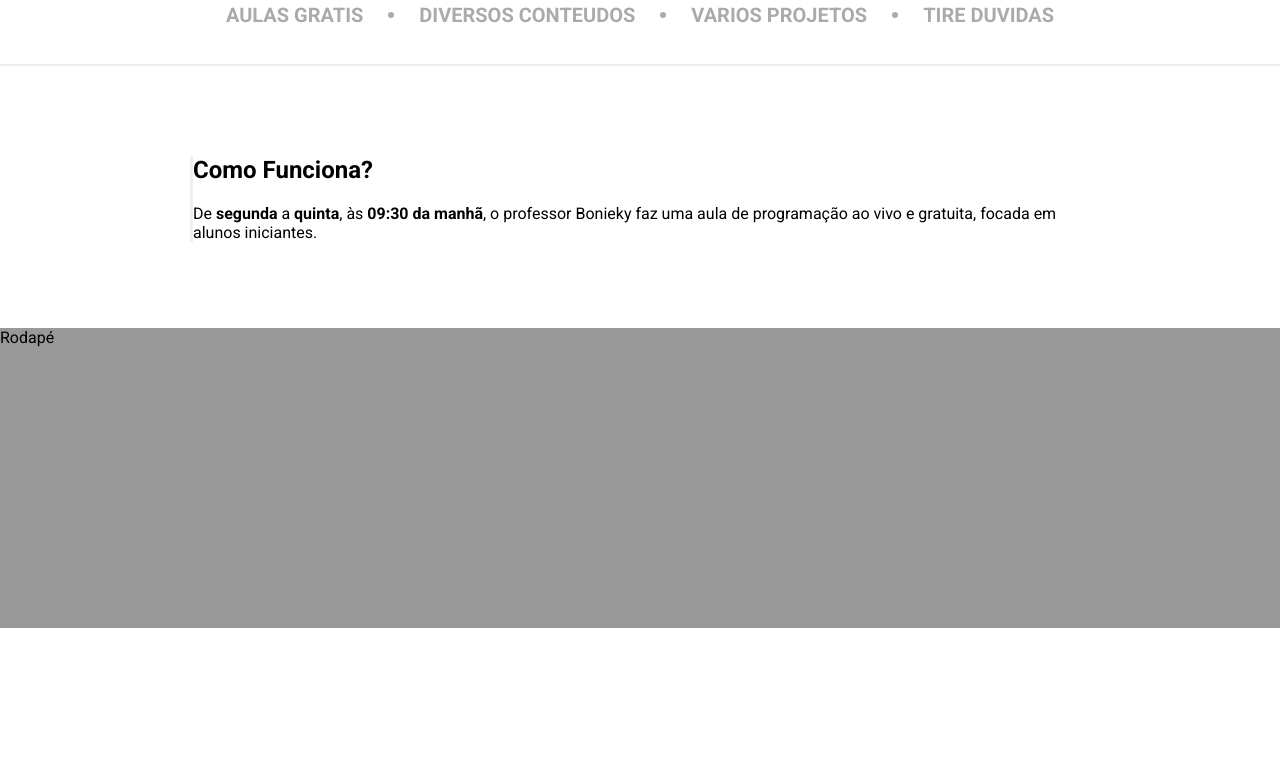
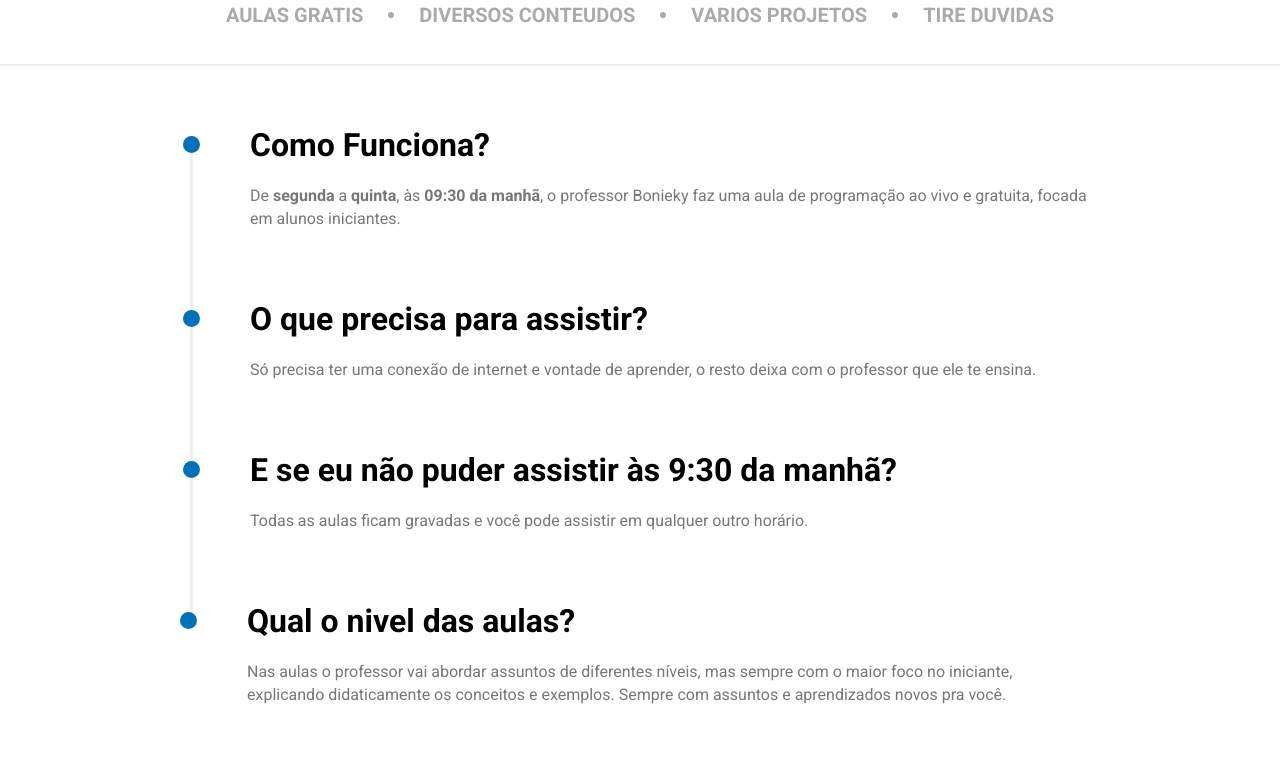
Before and after one commit to Hirook4/Email-Cadastro, a plain HTML site: page index.html in a window 1280 px wide. Shown: the part 619-1392 px from the top of the page. Before the commit the page ends 1247 px from the top, so only its background shows below. Drawn offline with Linux system fonts and the light colour scheme.

Commit message:
Alinhando Elementos

```diff
--- a/assets/css/style.css
+++ b/assets/css/style.css
@@ -127,7 +127,43 @@ header {
 
 .inst-item {
   border-left: 3px solid #ecf0f3;
+  display: flex;
 }
+
+.inst-item:last-child {
+  border: 0;
+}
+
+.inst-circle {
+  border-radius: 50%;
+  width: 17px;
+  height: 17px;
+  background-color: #0071b7;
+  margin-left: -10px;
+}
+
+.inst-text {
+  flex: 1;
+  margin-left: 50px;
+}
+
+.inst-text h2 {
+  font-size: 32px;
+  color: black;
+  margin: -10px 0 20px 0;
+}
+
+.inst-text p {
+  font-size: 16px;
+  line-height: 23px;
+  color: #777;
+  margin-bottom: 80px;
+}
+
+.inst-item:last-child p {
+  margin: 0;
+}
+
 /* Rodape */
 
 footer {
--- a/index.html
+++ b/index.html
@@ -73,6 +73,30 @@
                         gratuita, focada em alunos iniciantes.</p>
                 </div>
             </div>
+            <div class="inst-item">
+                <div class="inst-circle"></div>
+                <div class="inst-text">
+                    <h2>O que precisa para assistir?</h2>
+                    <p>Só precisa ter uma conexão de internet e vontade de aprender, o resto deixa com o professor que
+                        ele te ensina.</p>
+                </div>
+            </div>
+            <div class="inst-item">
+                <div class="inst-circle"></div>
+                <div class="inst-text">
+                    <h2>E se eu não puder assistir às 9:30 da manhã?</h2>
+                    <p>Todas as aulas ficam gravadas e você pode assistir em qualquer outro horário.</p>
+                </div>
+            </div>
+            <div class="inst-item">
+                <div class="inst-circle"></div>
+                <div class="inst-text">
+                    <h2>Qual o nivel das aulas?</h2>
+                    <p>Nas aulas o professor vai abordar assuntos de diferentes níveis, mas sempre com o maior foco no
+                        iniciante, explicando didaticamente os conceitos e exemplos. Sempre com assuntos e aprendizados
+                        novos pra você.</p>
+                </div>
+            </div>
         </div>
     </section>
 
```
